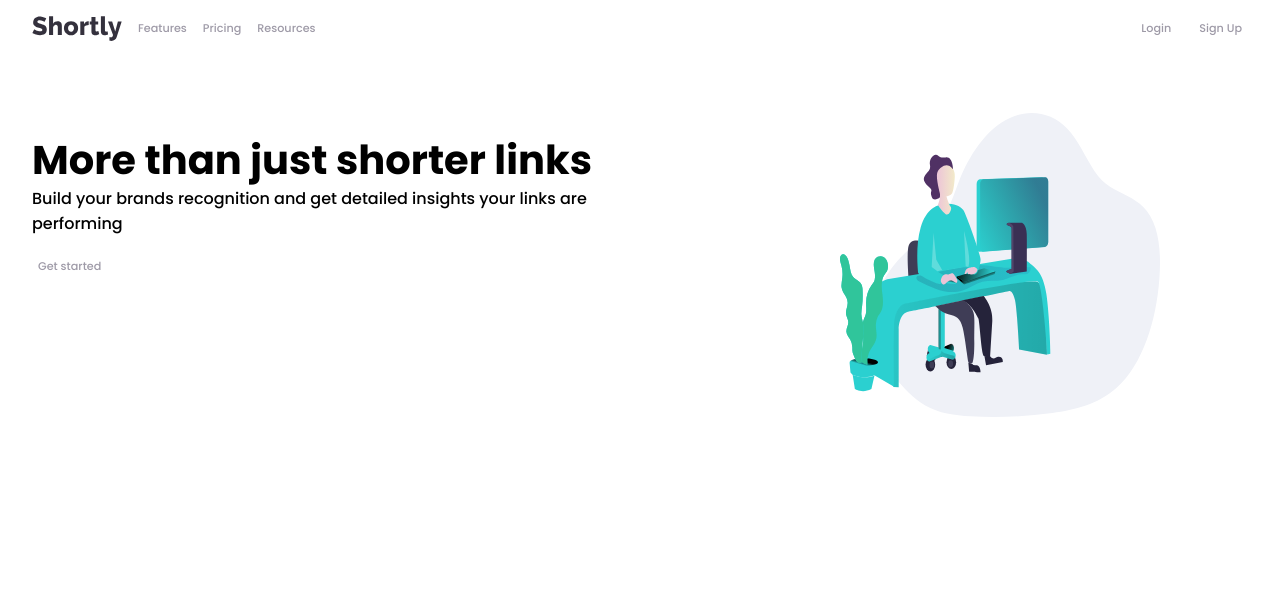
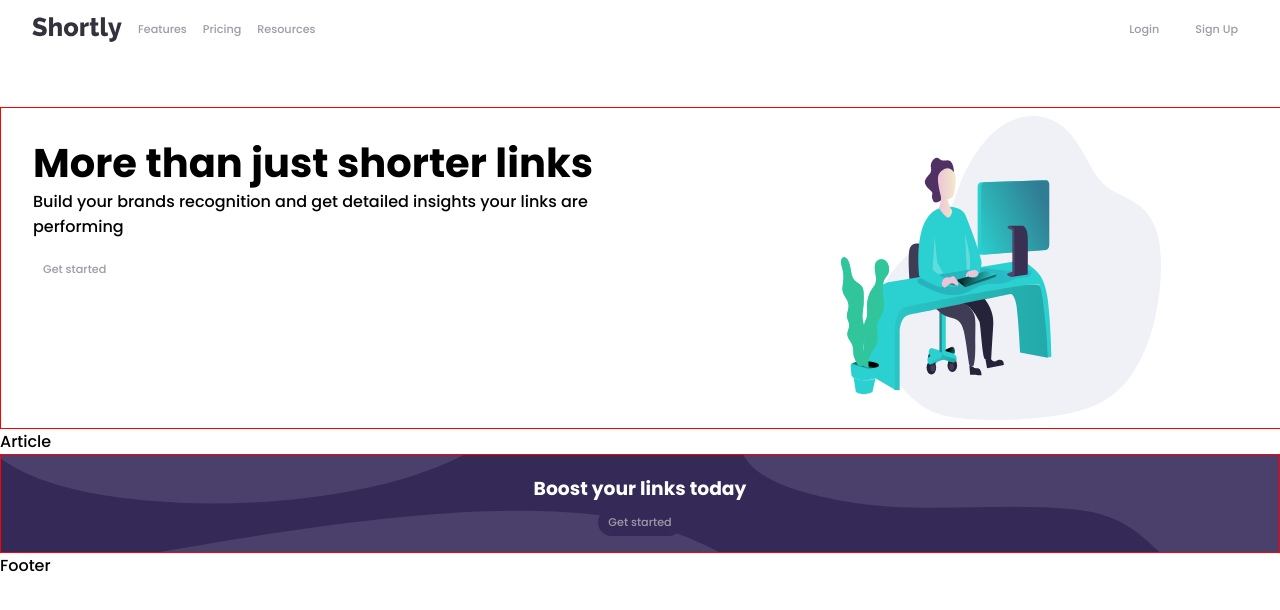
Before and after one commit to msi117/url-shortening-api-landing-page, a React (Create React App) app: page / in a window 1280 px wide. Shown: the top 610 px of the page. Built offline with nearby package versions, Linux system fonts and the light colour scheme.

Commit message:
Aside Completed

```diff
--- /dev/null
+++ b/src/components/ArticleComponent.jsx
@@ -0,0 +1,11 @@
+import React from 'react'
+
+function ArticleComponent() {
+  return (
+    <article>
+        Article
+    </article>
+  )
+}
+
+export default ArticleComponent
--- /dev/null
+++ b/src/components/Aside.jsx
@@ -0,0 +1,12 @@
+import React from 'react'
+
+function Aside() {
+  return (
+    <aside>
+        <h3>Boost your links today</h3>
+        <button className="btn started">Get started</button>
+    </aside>
+  )
+}
+
+export default Aside
--- /dev/null
+++ b/src/components/Footer.jsx
@@ -0,0 +1,11 @@
+import React from 'react'
+
+function Footer() {
+  return (
+    <footer>
+        Footer
+    </footer>
+  )
+}
+
+export default Footer
--- a/src/components/Main.jsx
+++ b/src/components/Main.jsx
@@ -1,4 +1,7 @@
 import React from 'react'
+import ArticleComponent from './ArticleComponent'
+import Aside from './Aside'
+import Footer from './Footer'
 import Header from './Header'
 import HeroSection from './HeroSection'
 
@@ -8,6 +11,9 @@ function Main() {
     <div>
         <Header />
         <HeroSection />
+        <ArticleComponent />
+        <Aside />
+        <Footer />
     </div>
   )
 }
--- a/src/index.css
+++ b/src/index.css
@@ -12,7 +12,7 @@
   /* Neutral Colors */
   --Gray: hsl(0, 0%, 75%);
   --Grayish-Violet: hsl(257, 7%, 63%);
-  --Very-Dark-Blue: hsl(255, 11%, 22%);
+  --Very-Dark-Blue: hsl(256, 36%, 25%);
   --Very-Dark-Violet: hsl(260, 8%, 14%);
 
 
@@ -75,6 +75,8 @@ button {
   background-color: inherit;
   text-align: center;
   cursor: pointer;
+  padding: 5px 10px;
+  border-radius: 20px;
 }
 
 button:hover {
@@ -84,7 +86,7 @@ button:hover {
 }
 
 section {
-  /* border: 1px solid red; */
+  border: 1px solid red;
   display: flex;
   gap: 2rem;
   height: 20rem;
@@ -110,3 +112,22 @@ h1 {
   width: 50%;
   background: 50% / 20rem 19rem  url("./images/illustration-working.svg") no-repeat;
 }
+
+aside {
+  border: 1px solid red;
+  height: 25%;
+  background: 0 0 / 100% 100% url("./images/bg-boost-desktop.svg") var(--Very-Dark-Blue);
+  display: flex;
+  flex-direction: column;
+  align-items: center;
+  column-gap: 0;
+}
+
+h3 {
+  color: white;
+}
+
+.started {
+  margin-top: -.8rem;
+  margin-bottom: 1rem;
+}
```
